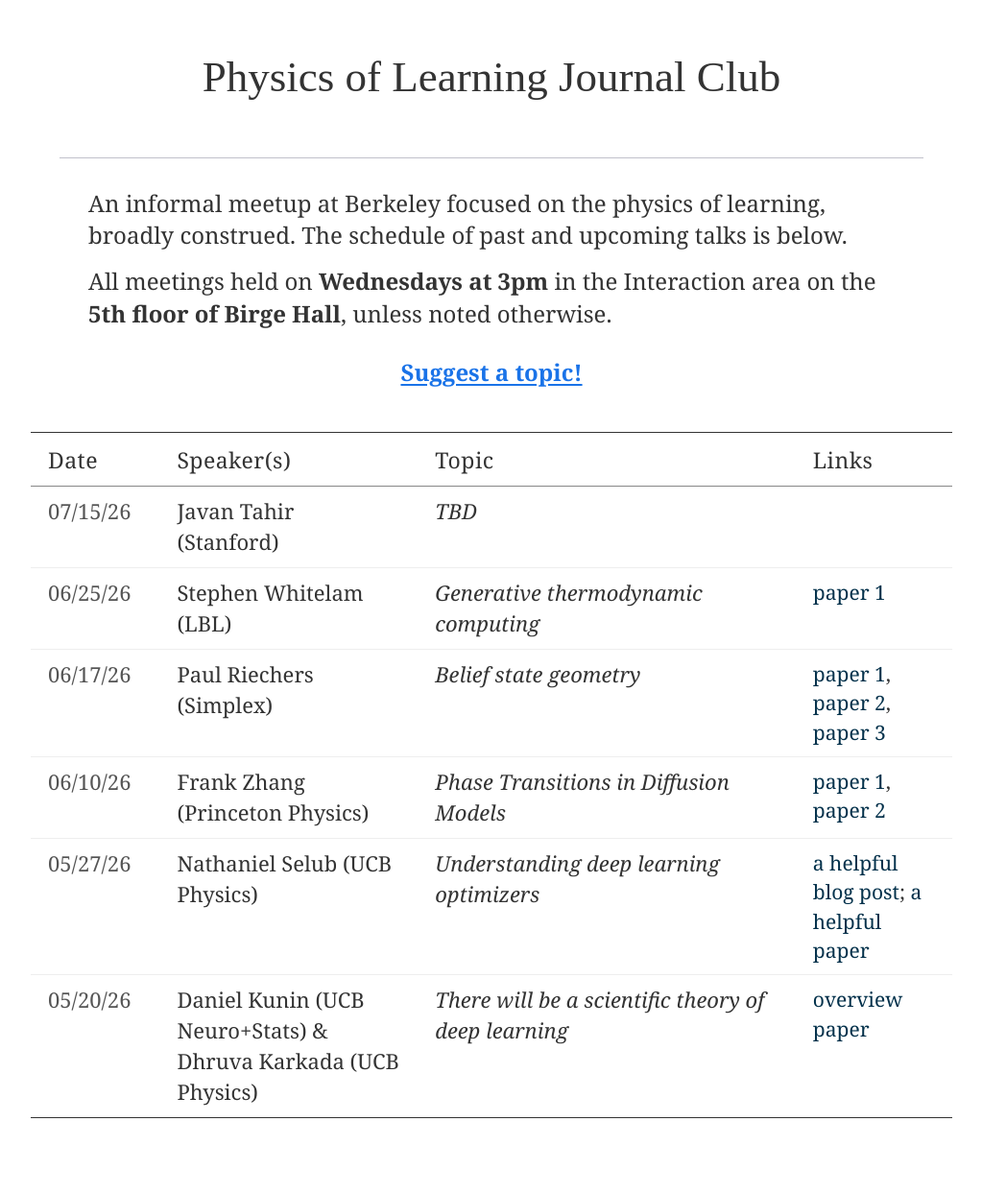
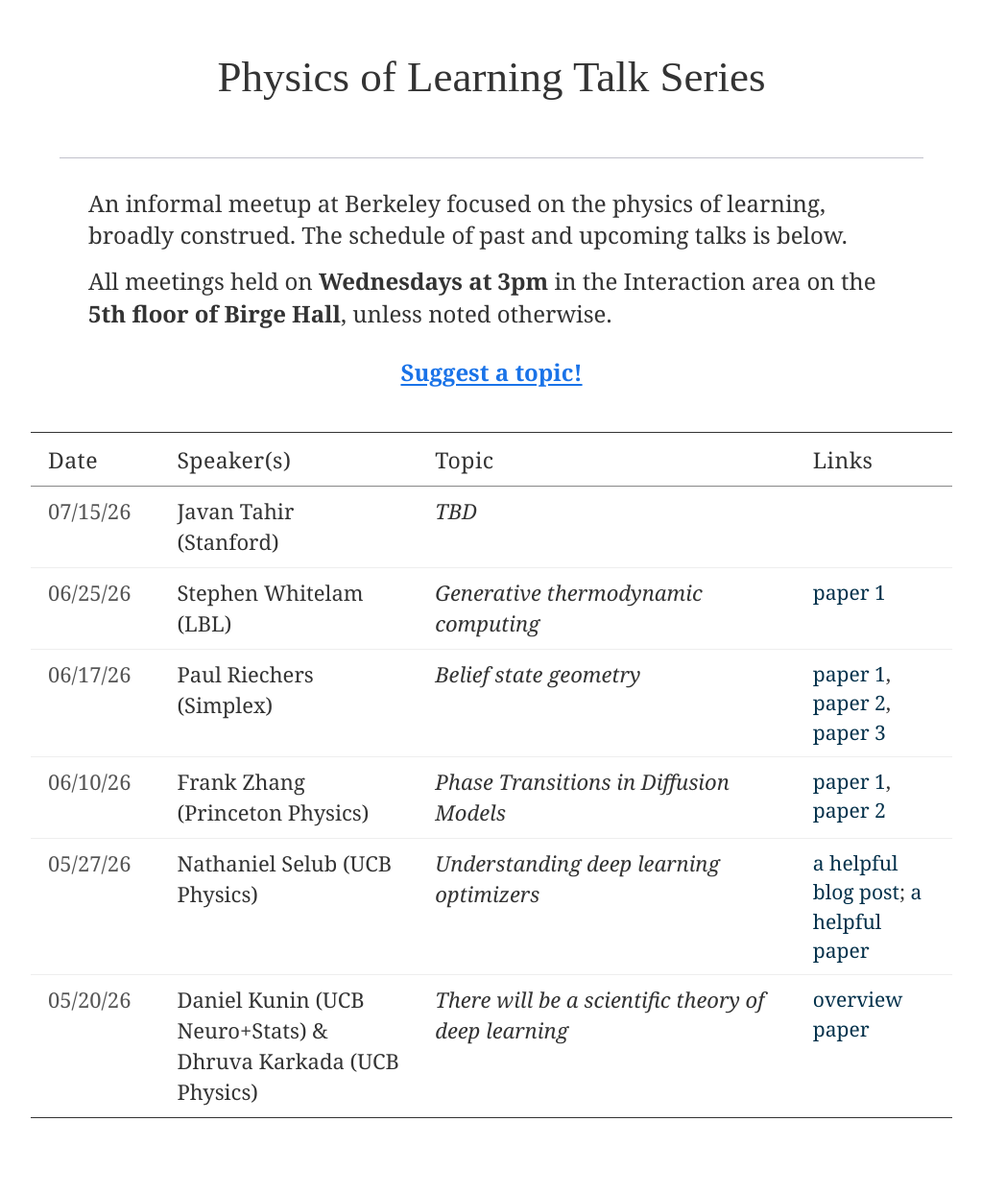
Before and after one commit to ethanlake/ethanlake.github.io, a Jekyll site: the page pol_jc.html, which Jekyll copies as it is, in a window 1280 px wide. Shown: the whole page at 96% size, without its empty margins (128-1151 px from the left). Built offline with Jekyll 4.4.1, drawn with Linux system fonts in a browser that asks for light colours.

Commit message:
tiny update

```diff
--- a/pol_jc.html
+++ b/pol_jc.html
@@ -238,7 +238,7 @@
 
   <div id="header">
     <div class="top_banner">
-      <h1 style="text-align:center">Physics of Learning Journal Club</h1>
+      <h1 style="text-align:center">Physics of Learning Talk Series</h1>
       <br>
       <hr>
     </div>
```
